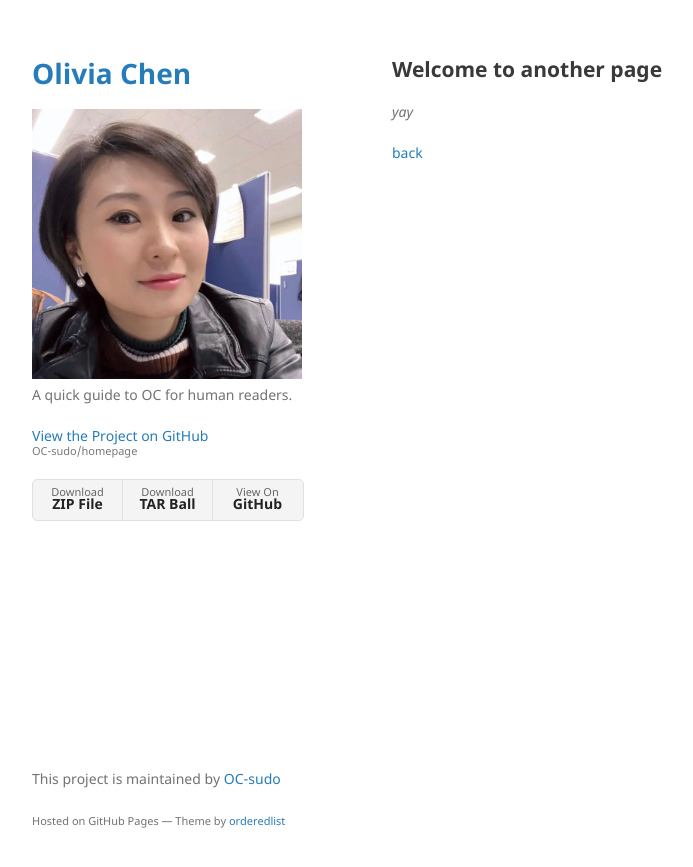
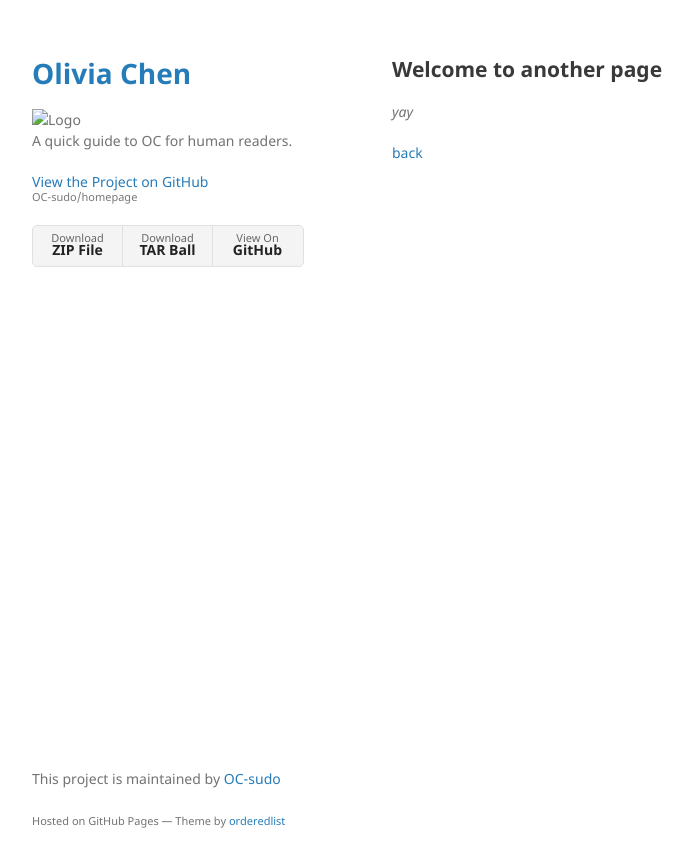
Before and after one commit to OC-sudo/homepage, a Jekyll site: the page built from another-page.md, in a window 1280 px wide. Shown: the top 867 px of the page, without its empty margins (178-871 px from the left). Built offline with Jekyll 4.4.1, drawn with Linux system fonts in a browser that asks for light colours; our own code applies the rules of GitHub Pages for plain Markdown files.

Commit message:
logo test9

```diff
--- a/_layouts/default.html
+++ b/_layouts/default.html
@@ -17,7 +17,7 @@
         <h1><a href="{{ "/" | absolute_url }}">{{ site.title | default: site.github.repository_name }}</a></h1>
 
 
-          <img src="/assets/img/profile.png" alt="Logo" />
+          <img src="homepage/assets/img/profile.png" alt="Logo" />
 
 
         <p>{{ site.description | default: site.github.project_tagline }}</p>
```
